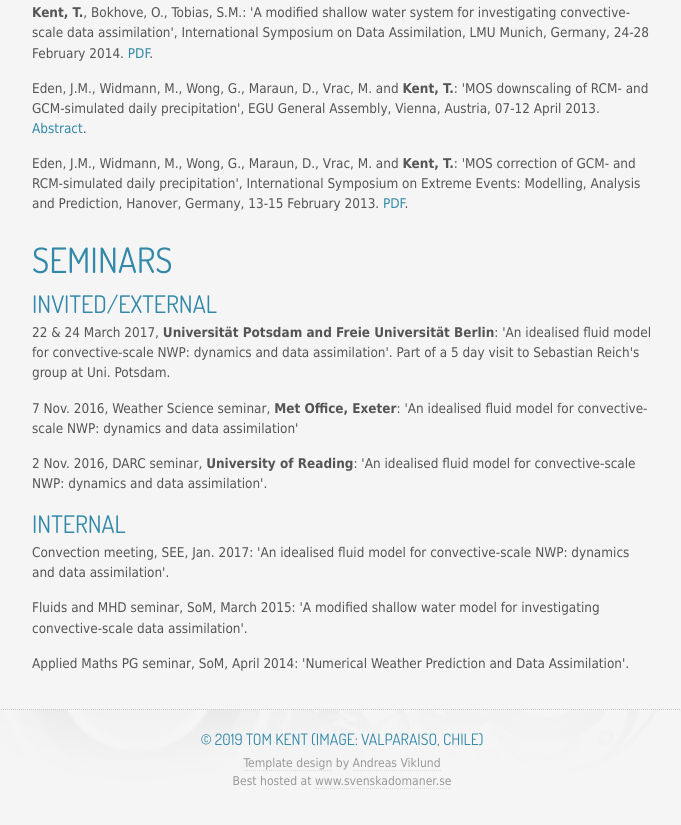
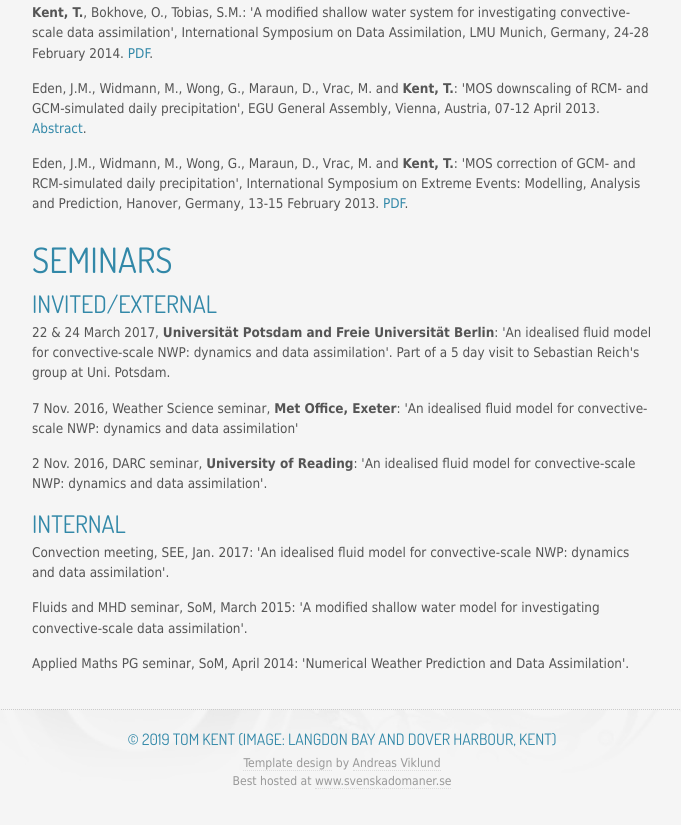
Before and after one commit to tkent198/tkent198.github.io, a plain HTML site: page pub.html in a window 1280 px wide. Shown: the part 2166-2991 px from the top of the page, without its empty margins (298-979 px from the left). Drawn offline with Linux system fonts and the light colour scheme.

Commit message:
Update pub.html

```diff
--- a/pub.html
+++ b/pub.html
@@ -145,7 +145,7 @@ idealised fluid model for convective-scale NWP: dynamics and data assimilation'.
 
 	<div id="footer" class="row">
 		<div class="col c12 aligncenter">
-			<h3>&copy; 2019 Tom Kent (Image: Valparaiso, Chile) </h3>
+			<h3>&copy; 2019 Tom Kent (Image: Langdon Bay and Dover harbour, Kent) </h3>
 			<p><a href="http://andreasviklund.com/templates/origo/" target="_blank">Template design</a> by <a href="http://andreasviklund.com/" target="_blank">Andreas Viklund</a><br />
 		Best hosted at <a href="https://www.svenskadomaner.se/?ref=mall&amp;ling=en" title="Svenska Domäner AB">www.svenskadomaner.se</a></p>
 		</div>
```
